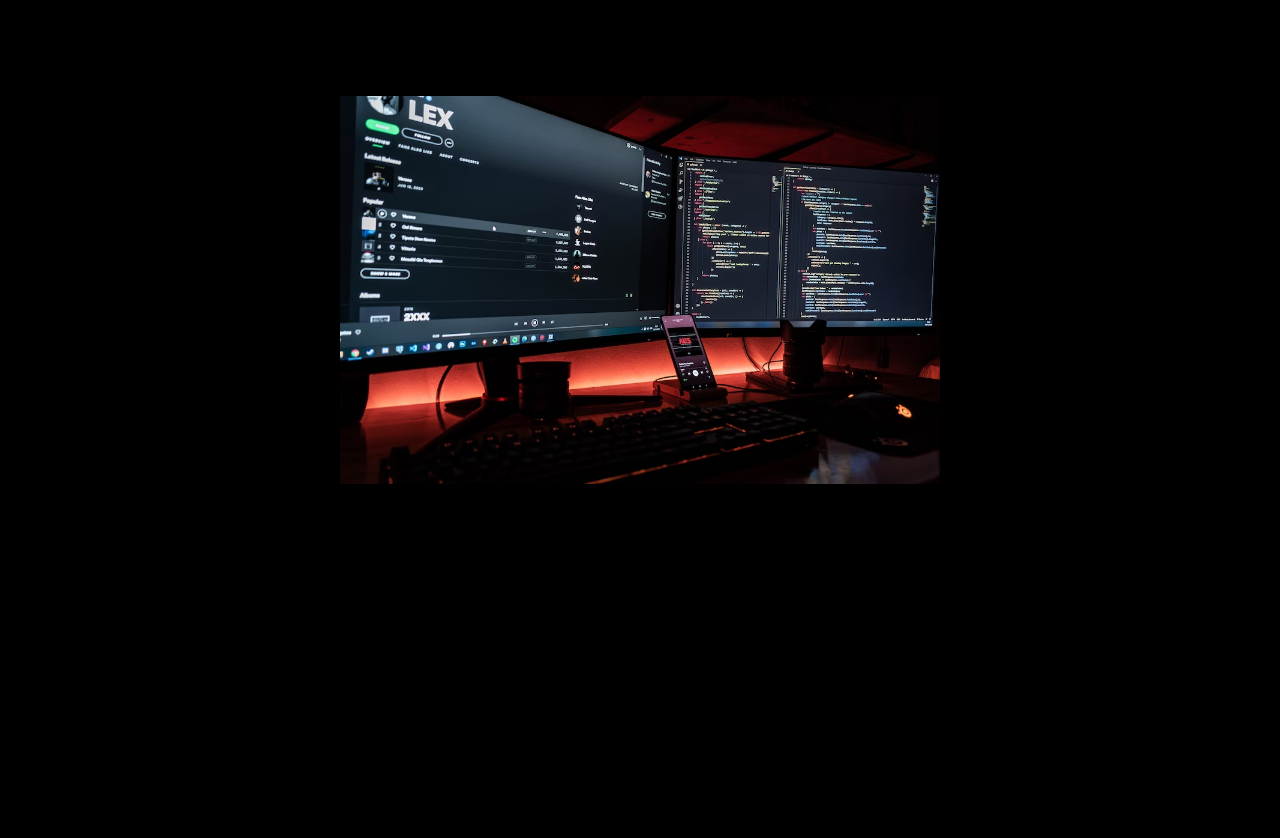
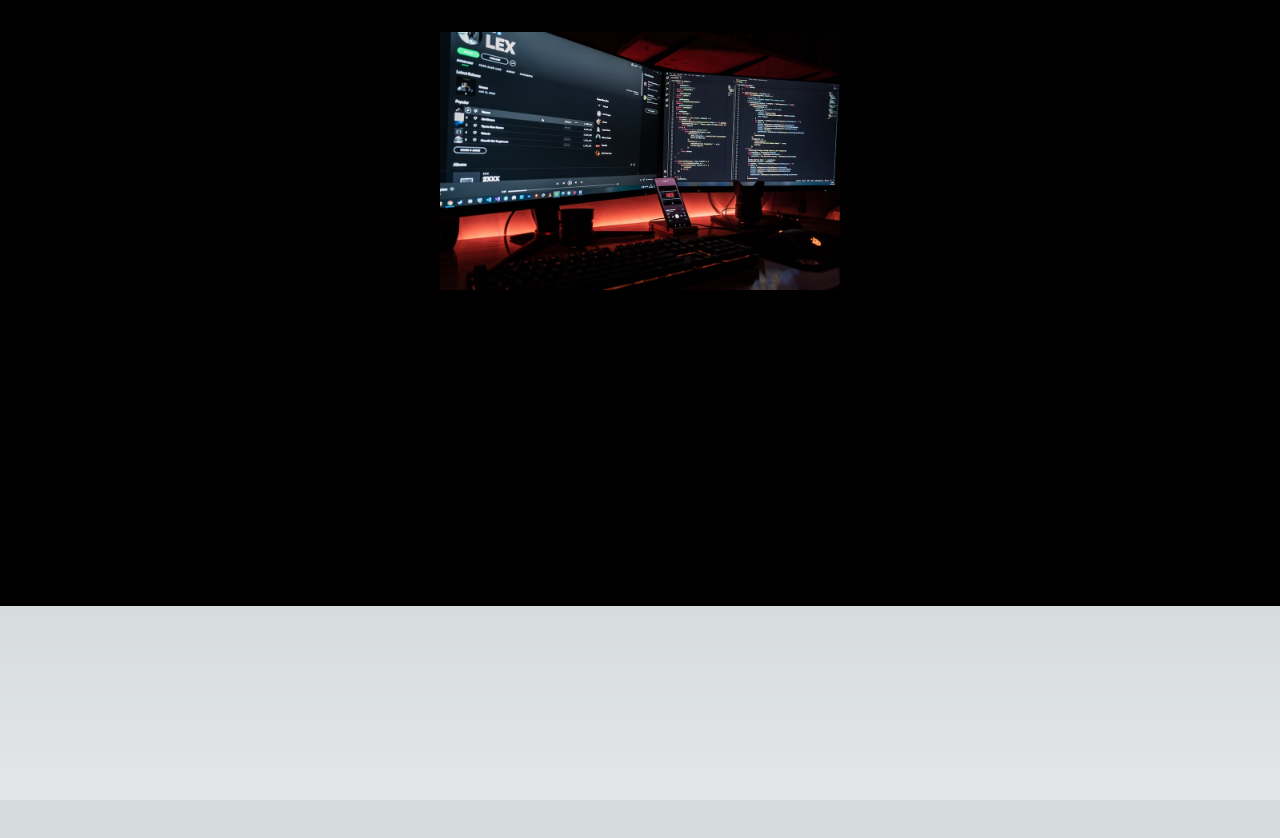
Before and after one commit to Tola-byte/simple-next-app, a Next.js app: page / in a window 1280 px wide. Shown: the top 838 px of the page. After the commit the page ends 800 px from the top, so only its background shows below. Built offline with nearby package versions, Linux system fonts and the light colour scheme.

Commit message:
fix:app deployment

```diff
--- a/pages/components/Cards/index.tsx
+++ b/pages/components/Cards/index.tsx
@@ -2,8 +2,8 @@
 import Image from "next/image"
 
 
- const Cards: React.FC<CardTypes> = ({title, imgsrc, author, time}) => {
-    return <div className=" hover: border-white-500 w-[400px] transition-transform transform hover:scale-105 duration-300 ease-out">
+const Cards: React.FC<CardTypes> = ({ title, imgsrc, author, time }) => {
+    return <div className="w-[350px] transition-transform transform hover:scale-105 duration-300 ease-out">
 
         <Image src={imgsrc} width={400} height={300} alt={"img"} />
 
--- a/pages/index.tsx
+++ b/pages/index.tsx
@@ -2,19 +2,22 @@
 import Image from "next/image";
 export default function Home() {
   return (
-    <main className="flex m-auto bg-black flex-col items-center justify-between p-24">
+    <main className="flex m-auto bg-black flex-col items-center justify-between p-8">
 
-      <Image src={"/images/codex.png"} className="transition-transform transform hover:scale-105 duration-300 ease-out" width={600} height={400} alt="images"/>
+      <Image src={"/images/codex.png"} className="transition-transform transform hover:scale-105 duration-300 ease-out" width={400} height={400} alt="images"/>
       <h3 className='text-2xl font-extrabold p-8'>Ade Tola</h3>
 
-      <p className='w-full max-w-2xl p-9 text-center align-baseline'>
-        Hello, <span className="font-extrabold">I&apos;m Tola</span> , a software engineer and a technical writer. You can contact me on Twitter.
-
-        (This is a very simple website for a task- built with NextJs and dynamic routing included, let&apos;s gooooo)
+      <p className='w-full max-w-4xl px-4 md:px-0 mx-auto py-9 text-base md:text-lg lg:text-xl'>
+        Hello, <span className="font-extrabold">I&apos;m Tola</span>, a software engineer and a technical writer. You can contact me on Twitter.
+        (This is a very simple website for a task - built with Next.js and dynamic routing included, let&apos;s gooooo)
       </p>
       <Link href={"/posts"}>
-       <p className="text-xl hover:text-red-500">Click here to access my blog</p>
+        <p className="text-base md:text-xl lg:text-2xl text-center md:text-left hover:text-red-500">
+          Click here to access my blog
+        </p>
       </Link>
+
+
 
     </main>
   )
--- a/pages/posts/[blogPosts]/index.tsx
+++ b/pages/posts/[blogPosts]/index.tsx
@@ -23,10 +23,10 @@
 
 
     return (
-        <main className="flex bg-black flex-col m-auto items-center justify-between p-24">
+        <main className="flex bg-black flex-col m-auto items-center justify-between p-5">
             <h3 className='text-2xl font-extrabold p-4'>{ props.specificPostData?.title }</h3>
             <Image src={props.specificPostData?.imgsrc} width={600} height={0} alt={"img"} />
-            <p className='w-full max-w-2xl p-9 text-center align-baseline'>{ props.specificPostData?.content}</p>
+            <p className='w-full max-w-2xl p-9'>{ props.specificPostData?.content}</p>
             <br />
             <a href={props.specificPostData?.link}>
                 <h4 className='hover:text-red-500'>Read more here </h4>
--- a/utils/staticData.ts
+++ b/utils/staticData.ts
@@ -71,7 +71,7 @@
         },
         {
             "id": "online-learning-systems",
-            "title": "Advantages of Online Learning Platforms",
+            "title": "Merits of Online Learning Platforms",
             "imgsrc": "/images/lms.jpeg",
             "content": "Learning Management Systems (LMS) have revolutionized the way education and training are delivered, offering a myriad of advantages for both learners and educators. LMS provides a centralized platform for course administration, content delivery, and tracking learner progress, making it an efficient tool for educational institutions and businesses alike. One key advantage is accessibility, as learners can engage with course materials from anywhere with an internet connection, fostering flexibility and accommodating diverse learning styles. LMS also promotes personalized learning experiences, allowing educators to tailor content to individual needs and track performance metrics in real-time. Moreover, the robust analytics and reporting features of LMS empower institutions to assess the effectiveness of their courses and make data-driven improvements. As technology continues to reshape the educational landscape, the adoption of LMS stands as a pivotal step toward enhancing the efficiency, accessibility, and effectiveness of learning initiatives.",
             "link": "https://google.com",
```
Lines whose indentation alone changed are shown as unchanged.
